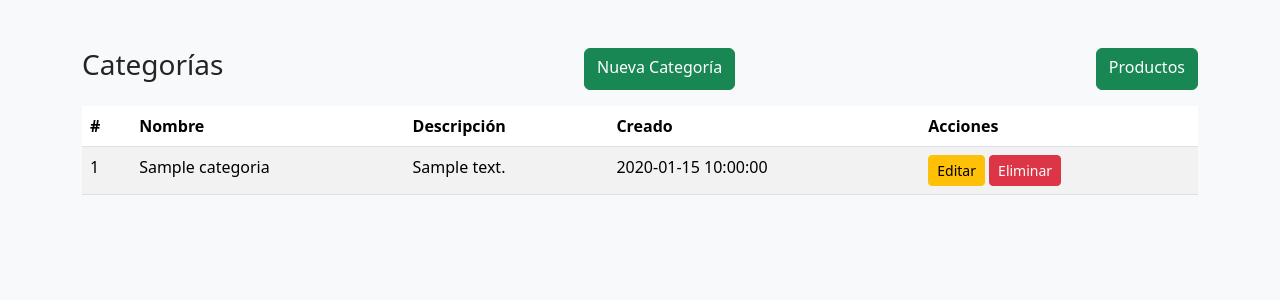
After one commit to Hero9696/tiendaphpmvc, a PHP site: page /dashboard/categorias in a window 1280 px wide. The commit adds this page. Shown: the top 300 px of the page. Run offline with PHP 8.4, Linux system fonts and the light colour scheme; tables that the repository leaves empty hold one stand-in row (values such as "Sample post").

Commit message:
add full module categories

```diff
--- a/api/controllers/CategoriaController.php
+++ b/api/controllers/CategoriaController.php
@@ -1,16 +1,57 @@
 <?php
 
-
+require_once __DIR__ .'/../models/modelCategoria.php';
 
 class CategoriaController {
 
 
+
+
+        public function index() {
+        $model = new Categoria();
+        $categorias = $model->obtenerCategorias();
+        require __DIR__ . '/../../views/categoria/indexCategoria.php';
+    }
+
+    public function crearForm() {
+        require __DIR__ . '/../../views/categoria/crearCategoria.php';
+    }
+
     public function crear() {
-        require_once __DIR__ . '/../models/modelCategoria.php';
-        $categoriaModel = new Categoria();
-        $categorias = $categoriaModel->obtenerCategorias();
+        $nombre = trim($_POST['nombre'] ?? '');
+        $descripcion = trim($_POST['descripcion'] ?? '');
+        $model = new Categoria();
+        if ($model->guardar($nombre, $descripcion)) {
+            header('Location: /dashboard/categorias'); exit;
+        } else {
+            echo "<script>alert('Error al guardar categoría'); window.history.back();</script>";
+        }
+    }
 
-        require_once __DIR__ . '/../../views/producto/producto.php';
+    public function editarForm() {
+        $id = (int)($_GET['id'] ?? 0);
+        $model = new Categoria();
+        $categoria = $model->obtenerPorId($id);
+        require __DIR__ . '/../../views/categoria/editarCategoria.php';
+    }
+
+    public function editar() {
+        $id = (int)($_POST['id'] ?? 0);
+        $nombre = trim($_POST['nombre'] ?? '');
+        $descripcion = trim($_POST['descripcion'] ?? '');
+        $model = new Categoria();
+        if ($model->actualizar($id, $nombre, $descripcion)) {
+            header('Location: /dashboard/categorias'); exit;
+        } else {
+            echo "<script>alert('Error al actualizar categoría'); window.history.back();</script>";
+        }
+    }
+
+    public function eliminar() {
+        $id = (int)($_POST['id'] ?? 0);
+        $model = new Categoria();
+        $model->eliminar($id);
+        header('Location: /dashboard/categorias'); exit;
     }
 
         }
--- a/api/models/modelCategoria.php
+++ b/api/models/modelCategoria.php
@@ -9,7 +9,7 @@ class Categoria {
 
     // Selecciona categorías ordenadas alfabéticamente por nombre
     $stmt = $conn->prepare("
-        SELECT id, nombre
+        SELECT id, nombre, descripcion, fecha_creacion
         FROM categorias
         ORDER BY nombre ASC
     ");
@@ -22,4 +22,62 @@ class Categoria {
     return $categoriaEncontrada;
 }
 
+    private $conn;
+
+    public function __construct($conn = null) {
+        $this->conn = $conn ?? Database::getConnection();
+    }
+
+
+
+
+    public function obtenerPorId(int $id): ?array {
+        $stmt = $this->conn->prepare(
+            "SELECT id, nombre, descripcion, fecha_creacion
+             FROM categorias WHERE id = ? LIMIT 1"
+        );
+        $stmt->bind_param("i", $id);
+        $stmt->execute();
+        $cat = $stmt->get_result()->fetch_assoc() ?: null;
+        $stmt->close();
+        return $cat;
+    }
+
+    /**
+     * Inserta una nueva categoría
+     */
+    public function guardar(string $nombre, string $descripcion): bool {
+        $stmt = $this->conn->prepare(
+            "INSERT INTO categorias (nombre, descripcion) VALUES (?, ?)"
+        );
+        $stmt->bind_param("ss", $nombre, $descripcion);
+        $ok = $stmt->execute();
+        $stmt->close();
+        return $ok;
+    }
+
+    /**
+     * Actualiza una categoría existente
+     */
+    public function actualizar(int $id, string $nombre, string $descripcion): bool {
+        $stmt = $this->conn->prepare(
+            "UPDATE categorias SET nombre = ?, descripcion = ? WHERE id = ?"
+        );
+        $stmt->bind_param("ssi", $nombre, $descripcion, $id);
+        $ok = $stmt->execute();
+        $stmt->close();
+        return $ok;
+    }
+
+    /**
+     * Elimina una categoría por su ID
+     */
+    public function eliminar(int $id): bool {
+        $stmt = $this->conn->prepare("DELETE FROM categorias WHERE id = ?");
+        $stmt->bind_param("i", $id);
+        $ok = $stmt->execute();
+        $stmt->close();
+        return $ok;
+    }
+
 }
--- a/public/index.php
+++ b/public/index.php
@@ -27,6 +27,24 @@ $router->add('GET', '/producto/export/csv', ['DashboardProductoController', 'exp
 $router->add('GET', '/producto/export/excel', ['DashboardProductoController', 'exportExcel']);
 
 
+// Rutas para Categorías
+// Listar todas las categorías en el dashboard
+$router->add('GET',  '/dashboard/categorias', ['CategoriaController', 'index']);
+
+// Formulario de creación
+$router->add('GET',  '/categoria/crear',     ['CategoriaController', 'crearForm']);
+// Procesar creación
+$router->add('POST', '/categoria/crear',     ['CategoriaController', 'crear']);
+
+// Formulario de edición (recibe ?id=XX)
+$router->add('GET',  '/categoria/editar',    ['CategoriaController', 'editarForm']);
+// Procesar edición
+$router->add('POST', '/categoria/editar',    ['CategoriaController', 'editar']);
+
+// Procesar eliminación
+$router->add('POST', '/categoria/eliminar',  ['CategoriaController', 'eliminar']);
+
+
 
 $method = $_SERVER['REQUEST_METHOD'];
 $uri = parse_url($_SERVER['REQUEST_URI'], PHP_URL_PATH);
--- /dev/null
+++ b/views/categoria/indexCategoria.php
@@ -0,0 +1,39 @@
+<!DOCTYPE html>
+<html lang="es">
+<head>
+    <meta charset="UTF-8">
+    <title>Categorías</title>
+    <link href="https://cdn.jsdelivr.net/npm/bootstrap@5.3.3/dist/css/bootstrap.min.css" rel="stylesheet">
+</head>
+<body class="bg-light">
+<div class="container mt-5">
+    <div class="d-flex justify-content-between mb-3">
+        <h3>Categorías</h3>
+        <a href="/categoria/crear" class="btn btn-success">Nueva Categoría</a>
+        <a href="/dashboard/productos" class="btn btn-success">Productos</a>
+    </div>
+    <table class="table table-striped">
+        <thead>
+            <tr><th>#</th><th>Nombre</th><th>Descripción</th><th>Creado</th><th>Acciones</th></tr>
+        </thead>
+        <tbody>
+        <?php foreach($categorias as $c): ?>
+            <tr>
+                <td><?= $c['id'] ?></td>
+                <td><?= htmlspecialchars($c['nombre']) ?></td>
+                <td><?= htmlspecialchars($c['descripcion']) ?></td>
+                <td><?= $c['fecha_creacion'] ?></td>
+                <td>
+                    <a href="/categoria/editar?id=<?= $c['id'] ?>" class="btn btn-sm btn-warning">Editar</a>
+                    <form action="/categoria/eliminar" method="POST" class="d-inline">
+                        <input type="hidden" name="id" value="<?= $c['id'] ?>">
+                        <button class="btn btn-sm btn-danger" onclick="return confirm('¿Eliminar?')">Eliminar</button>
+                    </form>
+                </td>
+            </tr>
+        <?php endforeach; ?>
+        </tbody>
+    </table>
+</div>
+</body>
+</html>
--- a/views/dashboard/dashboardproductos.php
+++ b/views/dashboard/dashboardproductos.php
@@ -108,7 +108,7 @@
       <div class="panel card">
         <div class="card-body text-center">
           <h5 class="card-title">Añadir Categorias</h5>
-          <a href="/producto/añadirStock" class="btn btn-primary w-100">Añadir</a>
+          <a href="/dashboard/categorias" class="btn btn-primary w-100">Añadir</a>
         </div>
       </div>
     </div>
```
Also changed, not shown: views/categoria/crearCategoria.php (added, +27 -0 lines), views/categoria/editarCategoria.php (added, +28 -0 lines).
